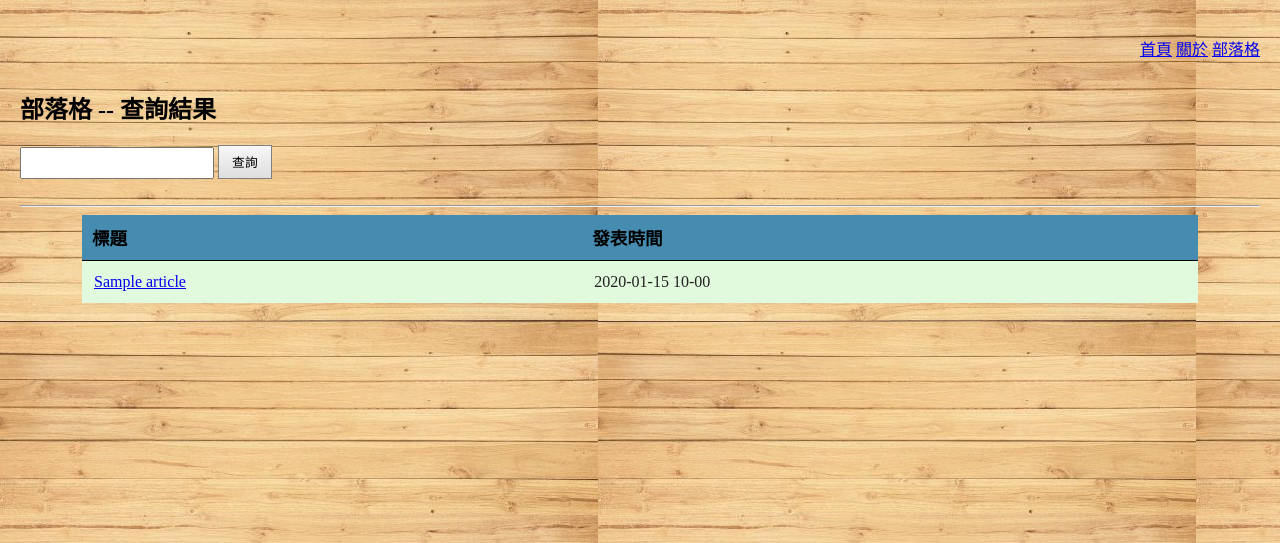
After one commit to hles61701/django, a Django app: template mysite/article/templates/article/articleSearch.html in a window 1280 px wide. The commit adds this page. Shown: the top 543 px of the page. Run offline with Django 3.2, Linux system fonts and the light colour scheme; the template is opened without the code that fills it: most values are stand-ins (such as "Sample title", 1, 10 or a date in 2020).

Commit message:
文章查詢功能

```diff
--- a/mysite/article/static/article/css/article.css
+++ b/mysite/article/static/article/css/article.css
@@ -24,3 +24,37 @@
 input{
     padding: 0.5em;
 }
+
+
+/* Table */
+.table{
+    margin:  auto;
+    width: 90%;
+    border-collapse: collapse;
+
+}
+
+.table th{
+    font-size: 1.1em;
+    padding: 10px 0 10px 10px ;
+    text-align: left;
+    background-color: #468cb1;
+    border-bottom: 1px solid black;
+
+}
+
+.table td{
+    color: #222222;
+    background-color: #e0e0e0;
+    padding: 12px 0 12px 12px;
+
+}
+
+.table-striped tr:nth-child(even) td{
+    background-color: #e1f9dc;
+
+}
+
+.table-hover tr:hover td{
+    background-color: #cdeaf0;
+}
--- /dev/null
+++ b/mysite/article/templates/article/articleSearch.html
@@ -0,0 +1,28 @@
+{% extends 'main/base.html' %}
+{% load static %}
+
+{% block heading %}查詢結果{% endblock %}
+
+{% block css %}
+<link rel="stylesheet" href="{% static 'article/css/article.css' %}">
+{% endblock %}
+
+{% block content %}
+{% include 'article/searchForm.html' %}
+<br><br>
+<hr>
+
+{% if not articles %}
+<p>查無資料</p>
+{% else %}
+<table class="table table-striped table-hover">
+    <tr><th>標題</th><th>發表時間</th></tr>
+    {% for article in articles %}
+    <tr>
+        <td><a href="{% url 'article:articleRead' article.id %}">{{ article.title }}</a></td>
+        <td>{{ article.pubDateTime|date:'Y-m-d H-i' }}</td>
+    </tr>
+    {% endfor %}
+</table>
+{% endif %}
+{% endblock %}
--- /dev/null
+++ b/mysite/article/templates/article/searchForm.html
@@ -0,0 +1,4 @@
+<form action="{% url 'article:articleSearch' %}" class="inlineBlock">
+    <input type="text" name="searchTerm" {% if searchTerm %} value="{{ searchTerm }}" {% endif %}>
+    <input type="submit" class="btn" value="查詢">
+</form>
--- a/mysite/article/urls.py
+++ b/mysite/article/urls.py
@@ -12,5 +12,7 @@ urlpatterns = [
          views.articleUpdate, name='articleUpdate'),
     path('articleDelete/<int:articleId>/',
          views.articleDelete, name='articleDelete'),
+    path('articleSearch/', views.articleSearch, name='articleSearch'),
+
 
 ]
```
Also changed, not shown: mysite/article/templates/article/article.html (+8 -4 lines), mysite/article/views.py (+12 -0 lines).
